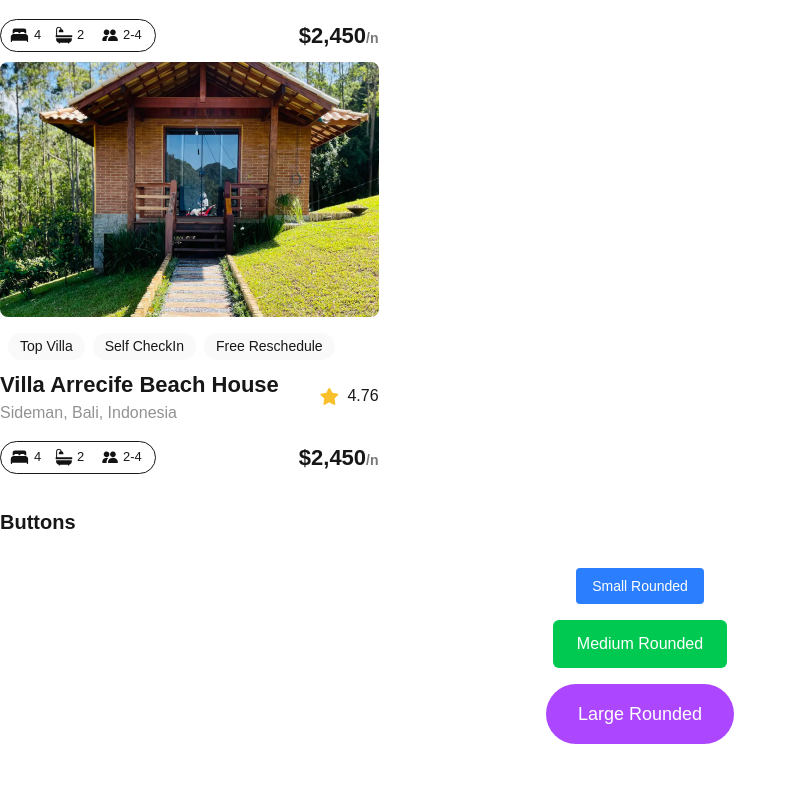
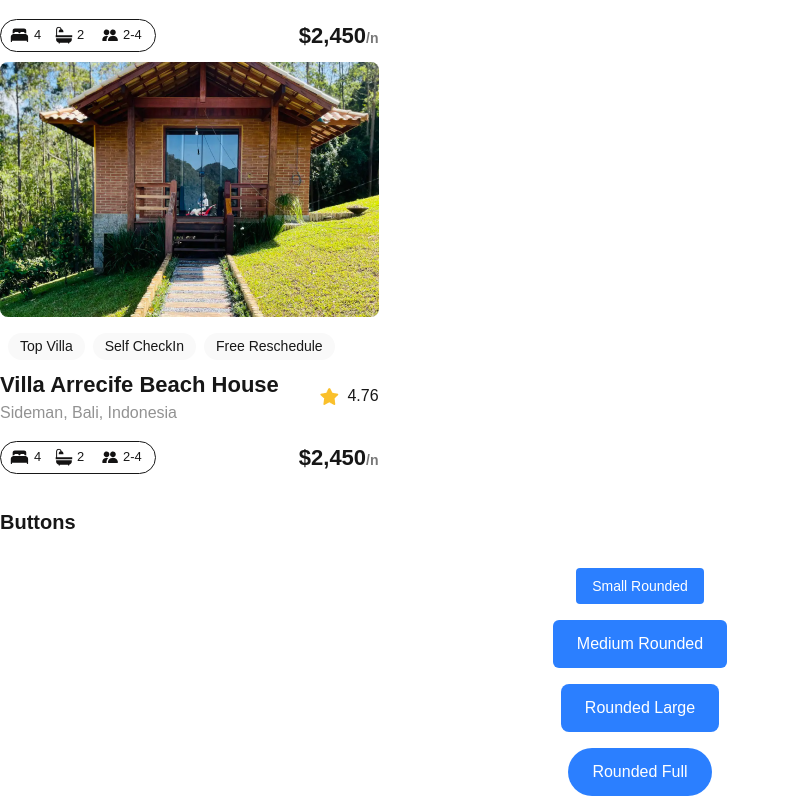
Before and after one commit to MHalemDEV2024/alx-project-0x00-setup, a Next.js app in the folder alx-project-0x00/: page /landing in a window 1280 px wide. Shown: the part 388-1184 px from the top of the page, without its empty margins (0-797 px from the left). Before the commit the page ends 1132 px from the top, so only its background shows below. Built offline with nearby package versions, Linux system fonts and the light colour scheme.

Commit message:
Advanced Task Create a button component

```diff
--- a/alx-project-0x00/pages/landing.tsx
+++ b/alx-project-0x00/pages/landing.tsx
@@ -13,8 +13,10 @@ const Landing: React.FC = () => {
         <h2 className="text-xl font-semibold">Buttons</h2>
         <div className="flex flex-col items-center gap-4 mt-8">
           <Button title="Small Rounded" styles="bg-blue-500 text-white px-4 py-2 text-sm rounded-sm" />
-          <Button title="Medium Rounded" styles="bg-green-500 text-white px-6 py-3 text-base rounded-md" />
-          <Button title="Large Rounded" styles="bg-purple-500 text-white px-8 py-4 text-lg rounded-full" />
+          <Button title="Medium Rounded" styles="bg-blue-500 text-white px-6 py-3 text-base rounded-md" />
+          <Button title="Rounded Large" styles="bg-blue-500 text-white px-6 py-3 rounded-lg" />
+          <Button title="Rounded Full" styles="bg-blue-500 text-white px-6 py-3 rounded-full" />
+
         </div>
       </div>
     </div>
```
